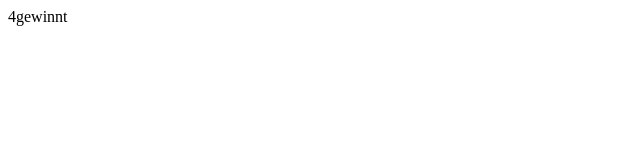
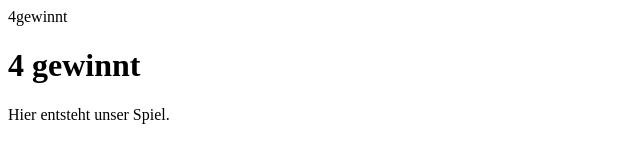
Before and after one commit to schaubergermarkus2-wh/4gewinnt, a plain HTML site: page spiel/index.html in a window 1280 px wide. Shown: the whole page, without its empty margins (0-640 px from the left). Drawn offline with Linux system fonts and the light colour scheme.

Commit message:
Update index.html

```diff
--- a/spiel/index.html
+++ b/spiel/index.html
@@ -1 +1,12 @@
 4gewinnt
+<!DOCTYPE html>
+<html lang="de">
+<head>
+ <meta charset="UTF-8">
+ <title>4 gewinnt</title>
+</head>
+<body>
+ <h1>4 gewinnt</h1>
+ <p>Hier entsteht unser Spiel. </p>
+</body>
+</html>
```
